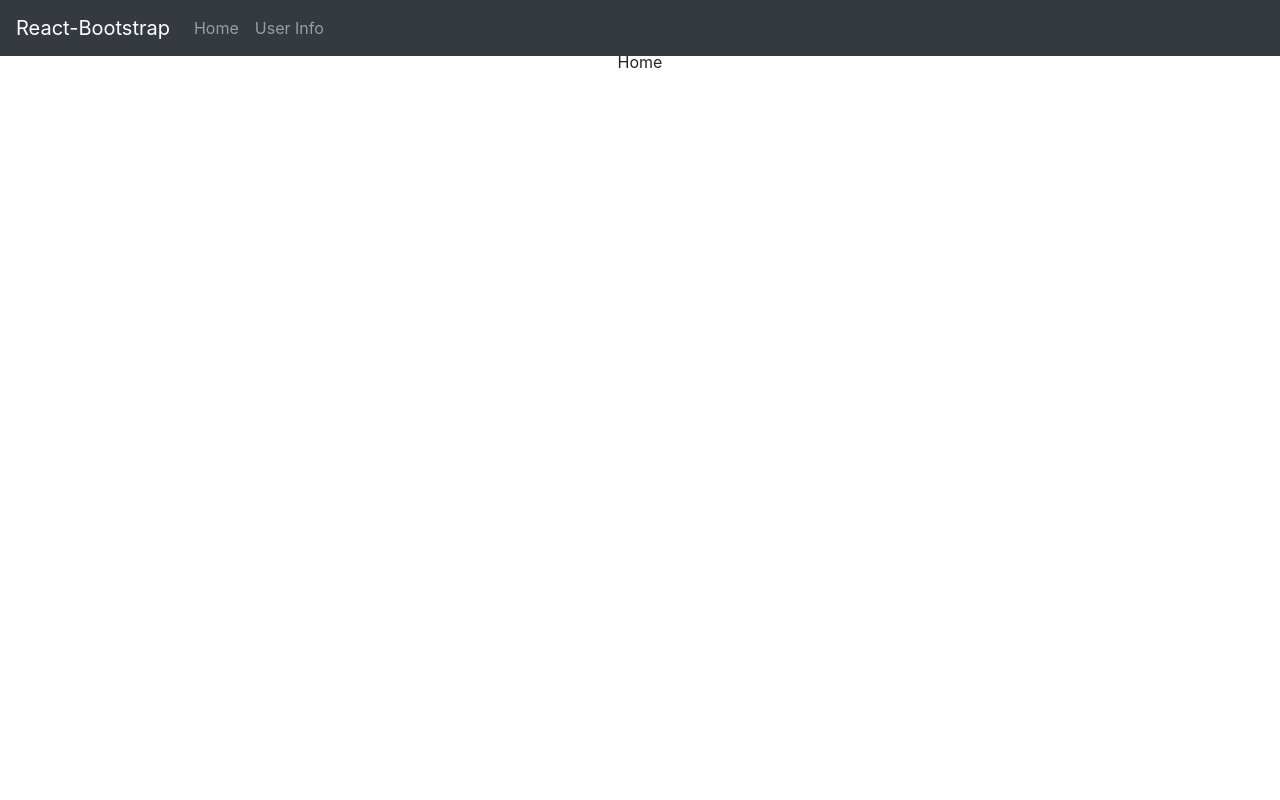
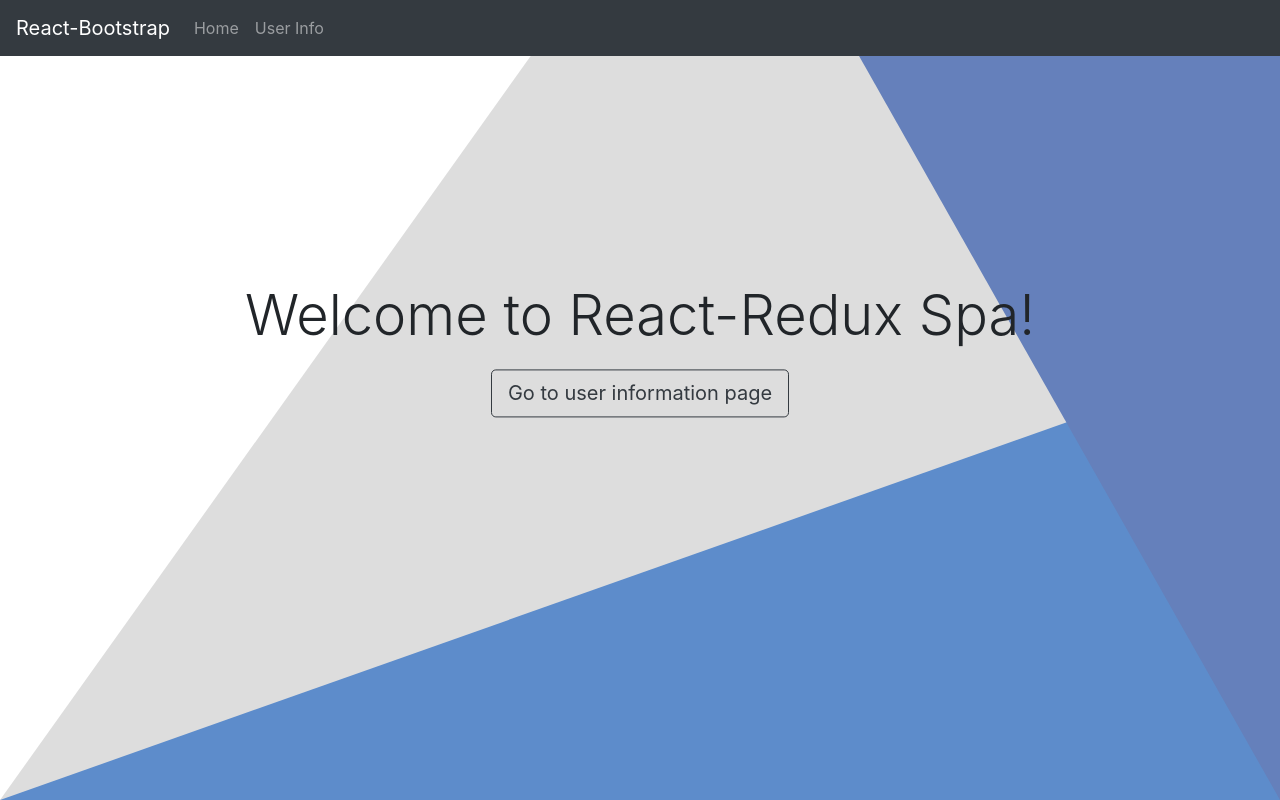
Before and after one commit to JakubLukaszuk/react-redux-spa, a React (Create React App) app: page / in a window 1280 px wide. Built offline with nearby package versions, Linux system fonts and the light colour scheme.

Commit message:
Style HomePage
Home page styled and also buton with link to UserInfo added.

```diff
--- a/src/components/inputs/InputRow/InputRow.jsx
+++ b/src/components/inputs/InputRow/InputRow.jsx
@@ -23,7 +23,7 @@ const InputRow = (props) => {
             {invalidMessage}
           </Form.Control.Feedback>
         </Col>
-        <Col sm={2}>
+        <Col>
             <Alert variant= {!isValid && toutched ? 'danger' : 'success'}/>
         </Col>
       </Form.Group>
--- a/src/pages/HomePage/HomePage.jsx
+++ b/src/pages/HomePage/HomePage.jsx
@@ -1,10 +1,22 @@
 import React from 'react'
+import './HomePage.sass'
+import { Link } from 'react-router-dom'
+import {
+    Button
+ } from 'react-bootstrap';
+import {USER_INFO} from '../../constants/routes'
 
 const HomePage = () => {
     return (
-        <div>
-            Home
-        </div>
+        <header className="homePageContainer">
+            <div className="homePageContainer__rectangle"/>
+            <section className="homePageContainer__content">
+                <h1 className="display-4 homePageContainer__content__title">
+                    Welcome to React-Redux Spa!
+                </h1>
+                <Button to = {USER_INFO} as={Link} variant="outline-dark" size="lg">Go to user information page</Button>
+            </section>
+        </header>
     )
 }
 
--- /dev/null
+++ b/src/pages/HomePage/HomePage.sass
@@ -0,0 +1,51 @@
+.homePageContainer
+    position: relative
+    width: 100%
+    height: calc( 100vh - 50px)
+    margin: 0 auto
+    overflow: hidden
+    &::after
+        content: ''
+        position: absolute
+        background-color: #3e79c7cc
+        padding-bottom: 120%
+        width: 100%
+        bottom: 0
+        left: 0
+        transform: rotate(70.5deg)
+        transform-origin: left bottom
+    &::before
+        content: ''
+        position: absolute
+        background-color: #dddddd
+        padding-bottom: 200%
+        width: 100%
+        bottom: 0
+        left: 0
+        transform: rotate(35.5deg)
+        transform-origin: left bottom
+    &__rectangle
+        content: ''
+        position: absolute
+        background-color: #6580bb
+        padding-bottom: 100%
+        width: 100%
+        bottom: 0
+        left: 0
+        transform: rotate(60.5deg)
+        transform-origin: right bottom
+        z-index: 1
+        @media (max-width: 576px)
+            transform-origin: left top
+            width: 200%
+    &__content
+        width: 90%
+        position: absolute
+        z-index: 2
+        top: 40%
+        left: 50%
+        transform: translate(-50%, -50%)
+        &__title
+            margin-bottom: 20px
+            @media (max-width: 576px)
+                margin-bottom: 40px
```
